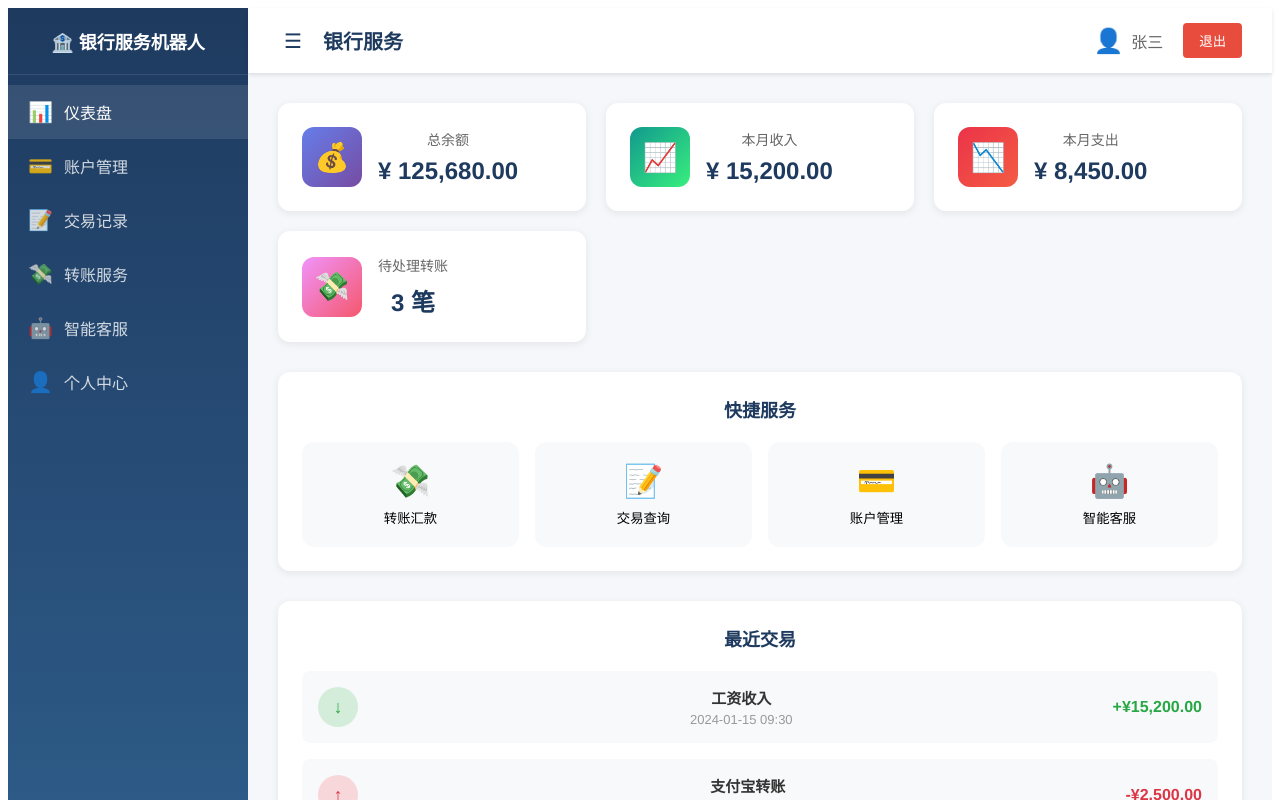
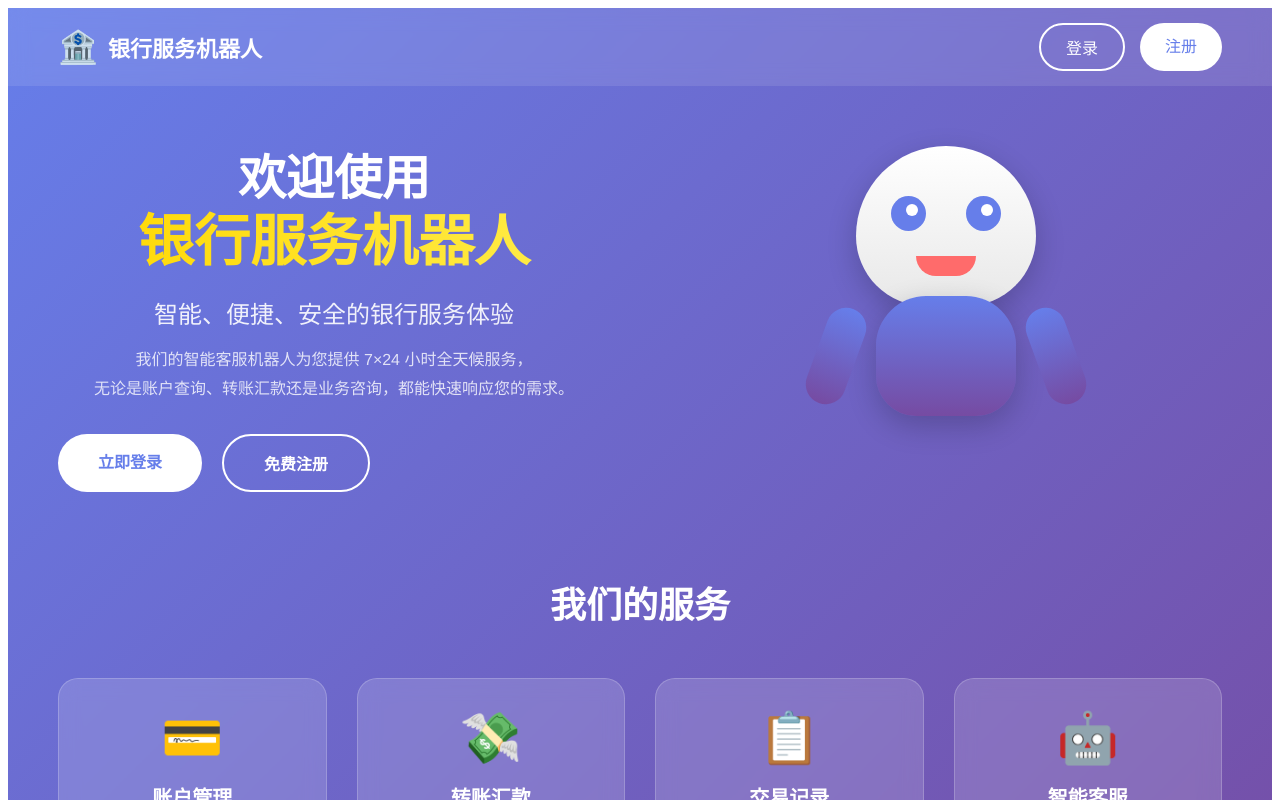
Before and after one commit to MARETU01/bank-service-chatbot, a Vue app in the folder frontend/: page /#/dashboard in a window 1280 px wide. Before the commit this address led to /dashboard#/dashboard. Shown: the top 800 px of the page. Built offline with nearby package versions, Linux system fonts and the light colour scheme.

Commit message:
前端首页

```diff
--- a/frontend/src/components/Layout.vue
+++ b/frontend/src/components/Layout.vue
@@ -6,27 +6,27 @@
         <h2>🏦 银行服务机器人</h2>
       </div>
       <nav class="menu">
-        <router-link to="/" class="menu-item">
+        <router-link to="/app/dashboard" class="menu-item">
           <span class="icon">📊</span>
           <span>仪表盘</span>
         </router-link>
-        <router-link to="/accounts" class="menu-item">
+        <router-link to="/app/accounts" class="menu-item">
           <span class="icon">💳</span>
           <span>账户管理</span>
         </router-link>
-        <router-link to="/transactions" class="menu-item">
+        <router-link to="/app/transactions" class="menu-item">
           <span class="icon">📝</span>
           <span>交易记录</span>
         </router-link>
-        <router-link to="/transfers" class="menu-item">
+        <router-link to="/app/transfers" class="menu-item">
           <span class="icon">💸</span>
           <span>转账服务</span>
         </router-link>
-        <router-link to="/chatbot" class="menu-item">
+        <router-link to="/app/chatbot" class="menu-item">
           <span class="icon">🤖</span>
           <span>智能客服</span>
         </router-link>
-        <router-link to="/profile" class="menu-item">
+        <router-link to="/app/profile" class="menu-item">
           <span class="icon">👤</span>
           <span>个人中心</span>
         </router-link>
@@ -70,12 +70,12 @@ export default {
 
     const pageTitle = computed(() => {
       const titles = {
-        '/': '仪表盘',
-        '/accounts': '账户管理',
-        '/transactions': '交易记录',
-        '/transfers': '转账服务',
-        '/chatbot': '智能客服',
-        '/profile': '个人中心'
+        '/app/dashboard': '仪表盘',
+        '/app/accounts': '账户管理',
+        '/app/transactions': '交易记录',
+        '/app/transfers': '转账服务',
+        '/app/chatbot': '智能客服',
+        '/app/profile': '个人中心'
       }
       return titles[route.path] || '银行服务'
     })
--- a/frontend/src/router/index.js
+++ b/frontend/src/router/index.js
@@ -4,53 +4,58 @@ import Layout from '../components/Layout.vue'
 const routes = [
   {
     path: '/',
-    component: Layout,
-    redirect: '/dashboard',
-    children: [
+    name: 'Home',
+    component: () => import('../views/HomeView.vue'),
+    meta: { title: '首页' }
+  },
   {
     path: '/login',
     name: 'Login',
     component: () => import('../views/LoginView.vue'),
-        meta: { title: '登录页面', icon: '📊' }
+    meta: { title: '登录页面' }
   },
   {
     path: '/register',
     name: 'Register',
     component: () => import('../views/RegisterView.vue'),
-        meta: { title: '注册页面', icon: '📊' }
+    meta: { title: '注册页面' }
   },
   {
-        path: '/dashboard',
+    path: '/app',
+    component: Layout,
+    children: [
+      {
+        path: 'dashboard',
         name: 'Dashboard',
         component: () => import('../views/Dashboard.vue'),
         meta: { title: '仪表盘', icon: '📊' }
       },
       {
-        path: '/accounts',
+        path: 'accounts',
         name: 'Accounts',
         component: () => import('../views/Accounts.vue'),
         meta: { title: '我的账户', icon: '💳' }
       },
       {
-        path: '/transactions',
+        path: 'transactions',
         name: 'Transactions',
         component: () => import('../views/Transactions.vue'),
         meta: { title: '交易记录', icon: '📋' }
       },
       {
-        path: '/transfers',
+        path: 'transfers',
         name: 'Transfers',
         component: () => import('../views/Transfers.vue'),
         meta: { title: '转账服务', icon: '💸' }
       },
       {
-        path: '/chatbot',
+        path: 'chatbot',
         name: 'Chatbot',
         component: () => import('../views/Chatbot.vue'),
         meta: { title: '在线客服', icon: '🤖' }
       },
       {
-        path: '/profile',
+        path: 'profile',
         name: 'Profile',
         component: () => import('../views/Profile.vue'),
         meta: { title: '个人中心', icon: '👤' }
--- a/frontend/src/views/HomeView.vue
+++ b/frontend/src/views/HomeView.vue
@@ -1,18 +1,475 @@
 <template>
-  <div class="home">
-    <img alt="Vue logo" src="../assets/logo.png">
-    <HelloWorld msg="Welcome to Your Vue.js App"/>
+  <div class="home-container">
+    <!-- 导航栏 -->
+    <nav class="navbar">
+      <div class="nav-brand">
+        <span class="logo">🏦</span>
+        <span class="brand-name">银行服务机器人</span>
+      </div>
+      <div class="nav-links">
+        <router-link to="/login" class="nav-btn login-btn">登录</router-link>
+        <router-link to="/register" class="nav-btn register-btn">注册</router-link>
+      </div>
+    </nav>
+
+    <!-- 主要内容区 -->
+    <main class="main-content">
+      <div class="hero-section">
+        <div class="hero-content">
+          <h1 class="hero-title">
+            欢迎使用
+            <span class="highlight">银行服务机器人</span>
+          </h1>
+          <p class="hero-subtitle">
+            智能、便捷、安全的银行服务体验
+          </p>
+          <p class="hero-description">
+            我们的智能客服机器人为您提供 7×24 小时全天候服务，<br />
+            无论是账户查询、转账汇款还是业务咨询，都能快速响应您的需求。
+          </p>
+          <div class="hero-buttons">
+            <router-link to="/login" class="btn btn-primary">
+              立即登录
+            </router-link>
+            <router-link to="/register" class="btn btn-secondary">
+              免费注册
+            </router-link>
+          </div>
+        </div>
+        <div class="hero-image">
+          <div class="robot-illustration">
+            <div class="robot-head">
+              <div class="robot-eyes">
+                <div class="eye left"></div>
+                <div class="eye right"></div>
+              </div>
+              <div class="robot-mouth"></div>
+            </div>
+            <div class="robot-body"></div>
+            <div class="robot-arms">
+              <div class="arm left"></div>
+              <div class="arm right"></div>
+            </div>
+          </div>
+        </div>
+      </div>
+
+      <!-- 功能特性 -->
+      <section class="features-section">
+        <h2 class="section-title">我们的服务</h2>
+        <div class="features-grid">
+          <div class="feature-card">
+            <div class="feature-icon">💳</div>
+            <h3>账户管理</h3>
+            <p>随时查看账户余额、交易明细，管理您的个人资产</p>
+          </div>
+          <div class="feature-card">
+            <div class="feature-icon">💸</div>
+            <h3>转账汇款</h3>
+            <p>快速安全的转账服务，支持行内及跨行转账</p>
+          </div>
+          <div class="feature-card">
+            <div class="feature-icon">📋</div>
+            <h3>交易记录</h3>
+            <p>完整的交易历史记录，方便您随时核对账目</p>
+          </div>
+          <div class="feature-card">
+            <div class="feature-icon">🤖</div>
+            <h3>智能客服</h3>
+            <p>AI 智能客服 7×24 小时在线，解答您的各类问题</p>
+          </div>
+        </div>
+      </section>
+    </main>
+
+    <!-- 页脚 -->
+    <footer class="footer">
+      <p>&copy; 2024 银行服务机器人。All rights reserved.</p>
+    </footer>
   </div>
 </template>
 
 <script>
-// @ is an alias to /src
-import HelloWorld from '@/components/HelloWorld.vue'
+export default {
+  name: 'HomeView'
+}
+</script>
 
-export default {
-  name: 'HomeView',
-  components: {
-    HelloWorld
+<style scoped>
+.home-container {
+  min-height: 100vh;
+  background: linear-gradient(135deg, #667eea 0%, #764ba2 100%);
+}
+
+/* 导航栏样式 */
+.navbar {
+  display: flex;
+  justify-content: space-between;
+  align-items: center;
+  padding: 15px 50px;
+  background: rgba(255, 255, 255, 0.1);
+  backdrop-filter: blur(10px);
+}
+
+.nav-brand {
+  display: flex;
+  align-items: center;
+  gap: 10px;
+}
+
+.logo {
+  font-size: 32px;
+}
+
+.brand-name {
+  font-size: 22px;
+  font-weight: bold;
+  color: white;
+}
+
+.nav-links {
+  display: flex;
+  gap: 15px;
+}
+
+.nav-btn {
+  padding: 10px 25px;
+  border-radius: 25px;
+  text-decoration: none;
+  font-weight: 500;
+  transition: all 0.3s;
+}
+
+.login-btn {
+  color: white;
+  border: 2px solid white;
+}
+
+.login-btn:hover {
+  background: white;
+  color: #667eea;
+}
+
+.register-btn {
+  background: white;
+  color: #667eea;
+}
+
+.register-btn:hover {
+  transform: translateY(-2px);
+  box-shadow: 0 5px 20px rgba(0, 0, 0, 0.2);
+}
+
+/* 主要内容区 */
+.main-content {
+  padding: 60px 50px;
+  max-width: 1200px;
+  margin: 0 auto;
+}
+
+.hero-section {
+  display: flex;
+  align-items: center;
+  justify-content: space-between;
+  gap: 60px;
+  margin-bottom: 80px;
+}
+
+.hero-content {
+  flex: 1;
+  color: white;
+}
+
+.hero-title {
+  font-size: 48px;
+  margin: 0 0 20px 0;
+  line-height: 1.2;
+}
+
+.hero-title .highlight {
+  display: block;
+  font-size: 56px;
+  background: linear-gradient(90deg, #ffd700, #ffed4e);
+  -webkit-background-clip: text;
+  -webkit-text-fill-color: transparent;
+  background-clip: text;
+}
+
+.hero-subtitle {
+  font-size: 24px;
+  margin: 0 0 15px 0;
+  opacity: 0.9;
+}
+
+.hero-description {
+  font-size: 16px;
+  line-height: 1.8;
+  opacity: 0.8;
+  margin-bottom: 30px;
+}
+
+.hero-buttons {
+  display: flex;
+  gap: 20px;
+}
+
+.btn {
+  padding: 15px 40px;
+  border-radius: 30px;
+  text-decoration: none;
+  font-weight: 600;
+  font-size: 16px;
+  transition: all 0.3s;
+  display: inline-block;
+}
+
+.btn-primary {
+  background: white;
+  color: #667eea;
+}
+
+.btn-primary:hover {
+  transform: translateY(-3px);
+  box-shadow: 0 10px 30px rgba(0, 0, 0, 0.3);
+}
+
+.btn-secondary {
+  background: transparent;
+  color: white;
+  border: 2px solid white;
+}
+
+.btn-secondary:hover {
+  background: white;
+  color: #667eea;
+  transform: translateY(-3px);
+}
+
+/* 机器人插图 */
+.hero-image {
+  flex: 1;
+  display: flex;
+  justify-content: center;
+  align-items: center;
+}
+
+.robot-illustration {
+  position: relative;
+  width: 300px;
+  height: 350px;
+}
+
+.robot-head {
+  position: absolute;
+  top: 0;
+  left: 50%;
+  transform: translateX(-50%);
+  width: 180px;
+  height: 160px;
+  background: linear-gradient(180deg, #ffffff 0%, #e8e8e8 100%);
+  border-radius: 90px 90px 70px 70px;
+  box-shadow: 0 10px 30px rgba(0, 0, 0, 0.2);
+}
+
+.robot-eyes {
+  display: flex;
+  justify-content: center;
+  gap: 40px;
+  padding-top: 50px;
+}
+
+.eye {
+  width: 35px;
+  height: 35px;
+  background: #667eea;
+  border-radius: 50%;
+  position: relative;
+  animation: blink 3s infinite;
+}
+
+.eye::after {
+  content: '';
+  position: absolute;
+  width: 12px;
+  height: 12px;
+  background: white;
+  border-radius: 50%;
+  top: 8px;
+  right: 8px;
+}
+
+@keyframes blink {
+  0%, 90%, 100% {
+    transform: scaleY(1);
+  }
+  95% {
+    transform: scaleY(0.1);
   }
 }
-</script>
+
+.robot-mouth {
+  width: 60px;
+  height: 20px;
+  background: #ff6b6b;
+  border-radius: 0 0 30px 30px;
+  margin: 25px auto 0;
+}
+
+.robot-body {
+  position: absolute;
+  top: 150px;
+  left: 50%;
+  transform: translateX(-50%);
+  width: 140px;
+  height: 120px;
+  background: linear-gradient(180deg, #667eea 0%, #764ba2 100%);
+  border-radius: 50px 50px 40px 40px;
+  box-shadow: 0 10px 30px rgba(0, 0, 0, 0.2);
+}
+
+.robot-arms {
+  position: absolute;
+  top: 160px;
+  width: 100%;
+}
+
+.arm {
+  position: absolute;
+  width: 40px;
+  height: 100px;
+  background: linear-gradient(180deg, #667eea 0%, #764ba2 100%);
+  border-radius: 20px;
+}
+
+.arm.left {
+  left: 20px;
+  transform: rotate(20deg);
+}
+
+.arm.right {
+  right: 20px;
+  transform: rotate(-20deg);
+}
+
+/* 功能特性区域 */
+.features-section {
+  text-align: center;
+}
+
+.section-title {
+  font-size: 36px;
+  color: white;
+  margin: 0 0 50px 0;
+}
+
+.features-grid {
+  display: grid;
+  grid-template-columns: repeat(4, 1fr);
+  gap: 30px;
+}
+
+.feature-card {
+  background: rgba(255, 255, 255, 0.15);
+  backdrop-filter: blur(10px);
+  border-radius: 20px;
+  padding: 30px 20px;
+  color: white;
+  transition: all 0.3s;
+  border: 1px solid rgba(255, 255, 255, 0.2);
+}
+
+.feature-card:hover {
+  transform: translateY(-10px);
+  background: rgba(255, 255, 255, 0.25);
+  box-shadow: 0 20px 40px rgba(0, 0, 0, 0.2);
+}
+
+.feature-icon {
+  font-size: 50px;
+  margin-bottom: 15px;
+}
+
+.feature-card h3 {
+  font-size: 20px;
+  margin: 0 0 10px 0;
+}
+
+.feature-card p {
+  font-size: 14px;
+  line-height: 1.6;
+  opacity: 0.9;
+  margin: 0;
+}
+
+/* 页脚 */
+.footer {
+  text-align: center;
+  padding: 30px;
+  color: rgba(255, 255, 255, 0.7);
+  font-size: 14px;
+}
+
+/* 响应式设计 */
+@media (max-width: 992px) {
+  .hero-section {
+    flex-direction: column;
+    text-align: center;
+  }
+
+  .hero-title {
+    font-size: 36px;
+  }
+
+  .hero-title .highlight {
+    font-size: 42px;
+  }
+
+  .hero-buttons {
+    justify-content: center;
+  }
+
+  .features-grid {
+    grid-template-columns: repeat(2, 1fr);
+  }
+
+  .navbar {
+    padding: 15px 30px;
+  }
+
+  .main-content {
+    padding: 40px 30px;
+  }
+}
+
+@media (max-width: 576px) {
+  .navbar {
+    flex-direction: column;
+    gap: 15px;
+  }
+
+  .hero-title {
+    font-size: 28px;
+  }
+
+  .hero-title .highlight {
+    font-size: 32px;
+  }
+
+  .hero-subtitle {
+    font-size: 18px;
+  }
+
+  .hero-buttons {
+    flex-direction: column;
+    align-items: center;
+  }
+
+  .features-grid {
+    grid-template-columns: 1fr;
+  }
+
+  .robot-illustration {
+    transform: scale(0.7);
+  }
+}
+</style>
```
Lines whose indentation alone changed are shown as unchanged.
